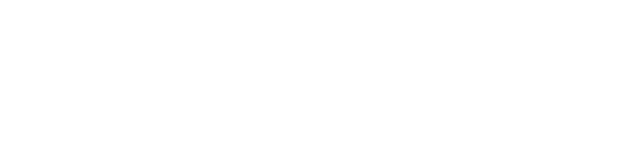
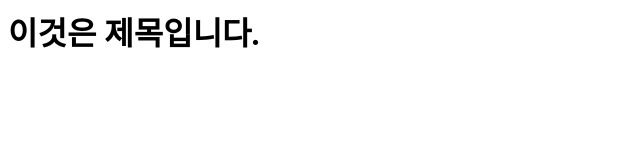
Before and after one commit to tualli-shlee/tualli-shlee.github.io, a plain HTML site: page index.html in a window 1280 px wide. Shown: the whole page, without its empty margins (0-640 px from the left). Drawn offline with Linux system fonts and the light colour scheme.

Commit message:
add title of page

```diff
--- a/index.html
+++ b/index.html
@@ -5,5 +5,6 @@
     <meta charset="utf-8">
 </head>
 <body>
+    <h1>이것은 제목입니다.</h1>
 </body>
 </html>
```
